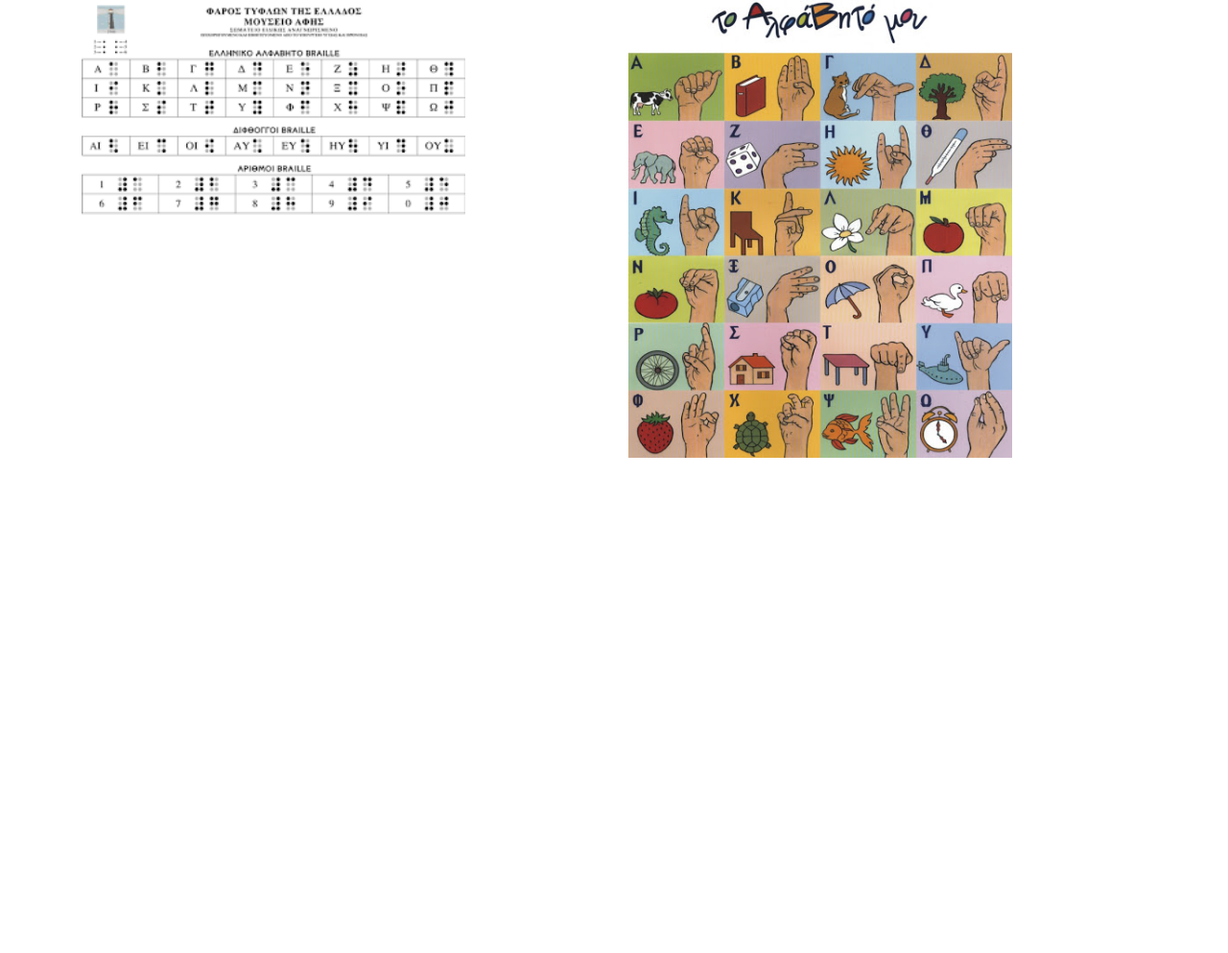
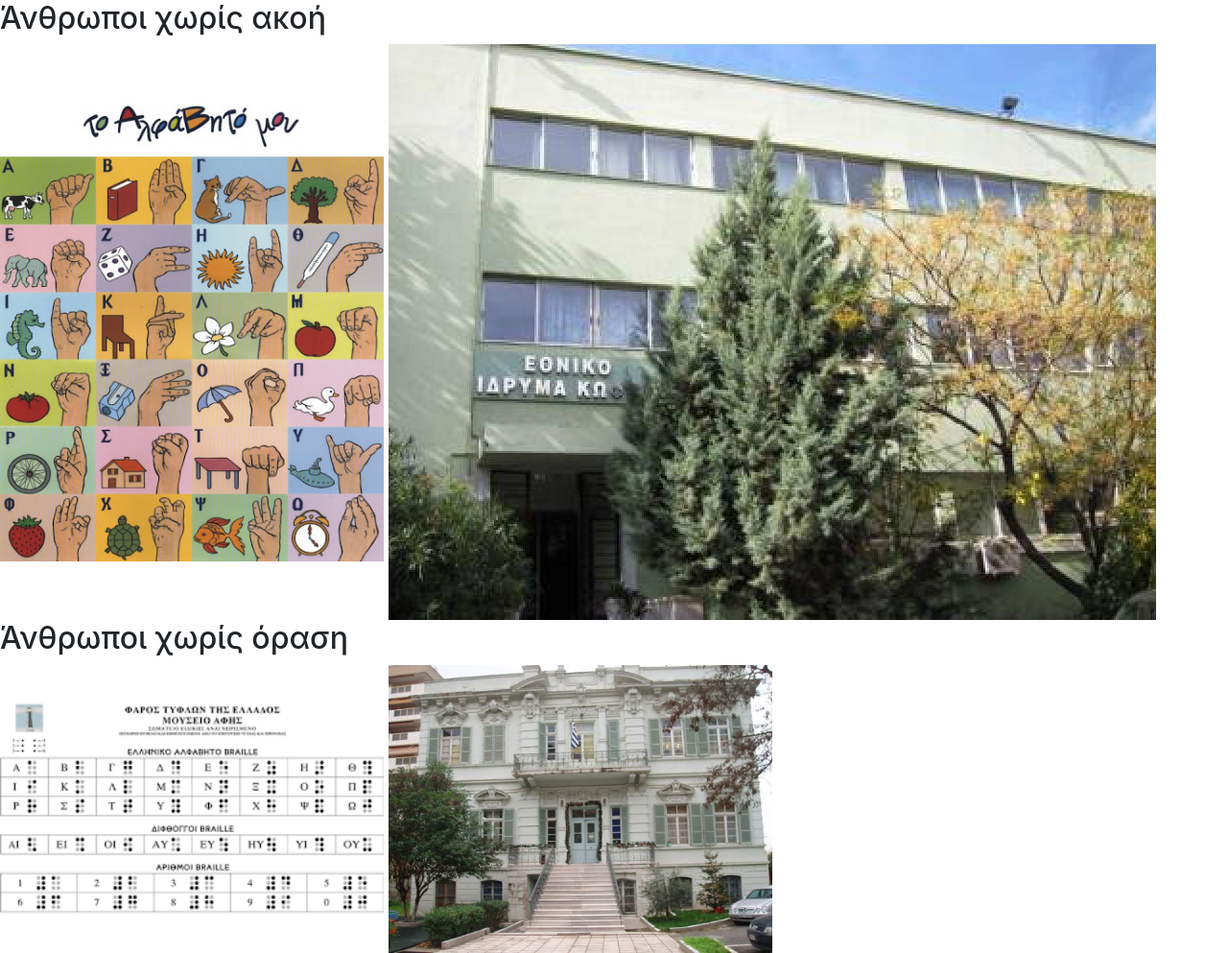
Before and after one commit to cliotzoa/CodeLikeAGirl, a plain HTML site: page index.html in a window 1280 px wide. Shown: the whole page at 96% size. Before the commit the page ends 800 px from the top, so only its background shows below. Drawn offline with nearby package versions, Linux system fonts and the light colour scheme.

Commit message:
BuildingImages

```diff
--- a/index.html
+++ b/index.html
@@ -6,15 +6,11 @@
         <link rel="stylesheet" href="styles/style.css">
     </head>
     <body>
-        <div class="container">
-            <div class="row">
-                <div class="col">
-                    <img class="imgBrailleLanguage"src="images/imgBrailleLanguage.png">
-                </div>
-                <div class="col">
-                    <img class="imgSignLanguage"src="images/imgSignLanguage.jpg">
-                </div>
-            </div>
-        </div>
+        <h2>Άνθρωποι χωρίς ακοή</h2>
+            <img class="imgSignLanguage"src="images/imgSignLanguage.jpg">
+            <img class="imgIdrimaKofon"src="images/imgIdrimaKofon.jpg">
+        <h2>Άνθρωποι χωρίς όραση</h2>
+            <img class="imgBrailleLanguage"src="images/imgBrailleLanguage.png">
+            <img class="imgKEAT"src="images/imgKEAT.jpg">
     </body>
 </html>
--- a/styles/style.css
+++ b/styles/style.css
@@ -1,2 +1,4 @@
 .imgBrailleLanguage {width:400px ;}
 .imgSignLanguage {width:400px ;}
+.imgIrdrimaKofon {width:400px ;}
+.imgKEAT {width:400px ;}
```
Also changed, not shown: images/imgIdrimaKofon.jpg (added), images/imgKEAT.jpg (added).
